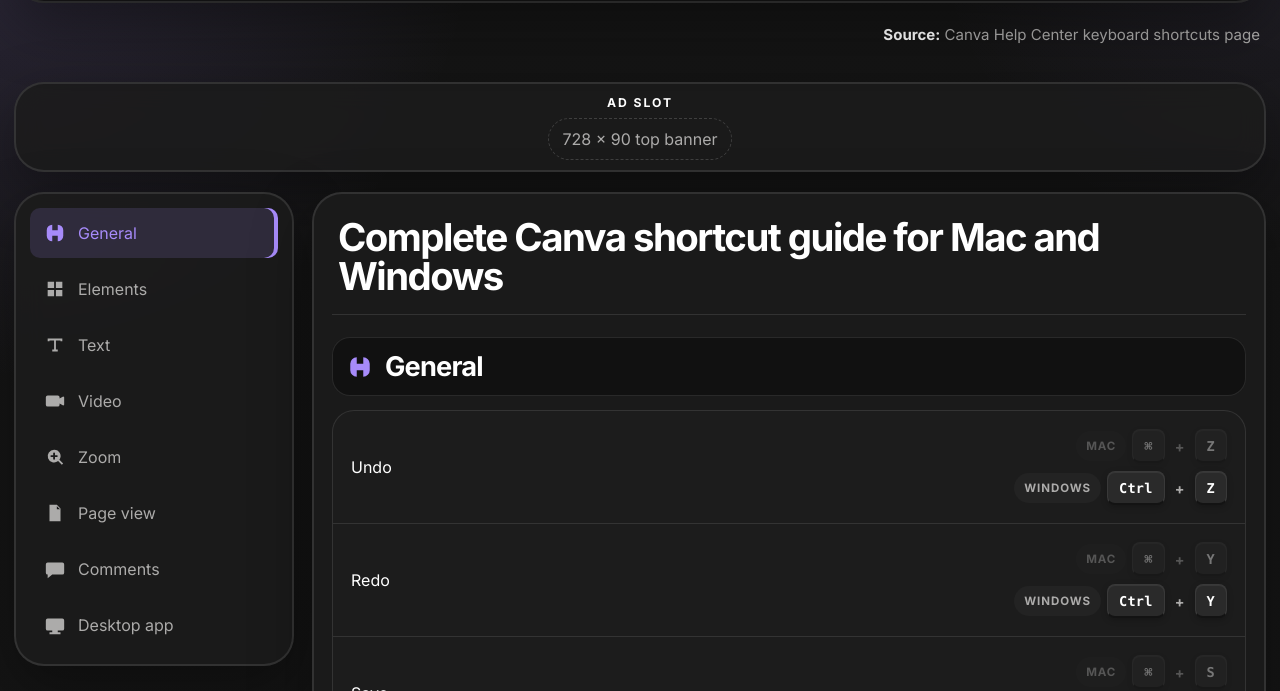
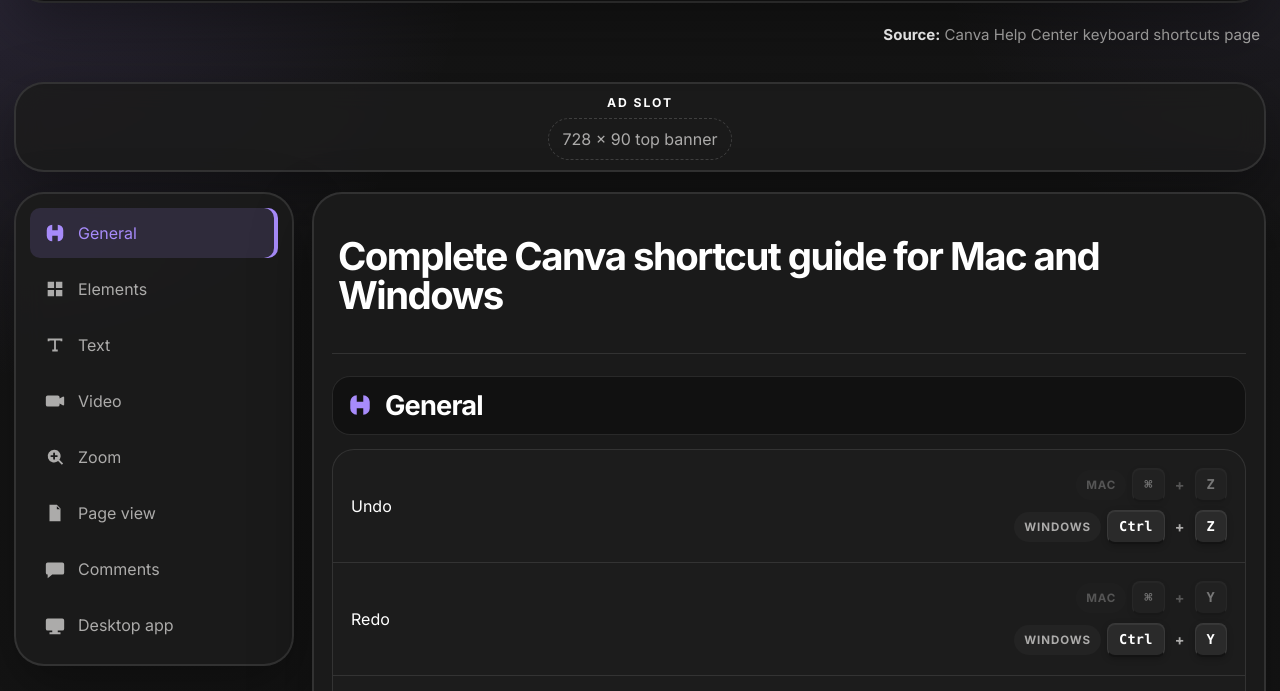
Before and after one commit to kevinnguyen-design/Canva-Vault, a plain HTML site: page index.html in a window 1280 px wide. Shown: the part 101-792 px from the top of the page. Drawn offline with Linux system fonts and the light colour scheme.

Commit message:
style: add vertical padding to content title
Padding set to 0.5em (half of font size) for better spacing.

```diff
--- a/index.html
+++ b/index.html
@@ -394,6 +394,7 @@
 
       .content-title {
         margin: 0;
+        padding: 0.5em 0;
         font-size: clamp(2rem, 3vw, 2.7rem);
         line-height: 1.02;
         letter-spacing: -0.04em;
```
